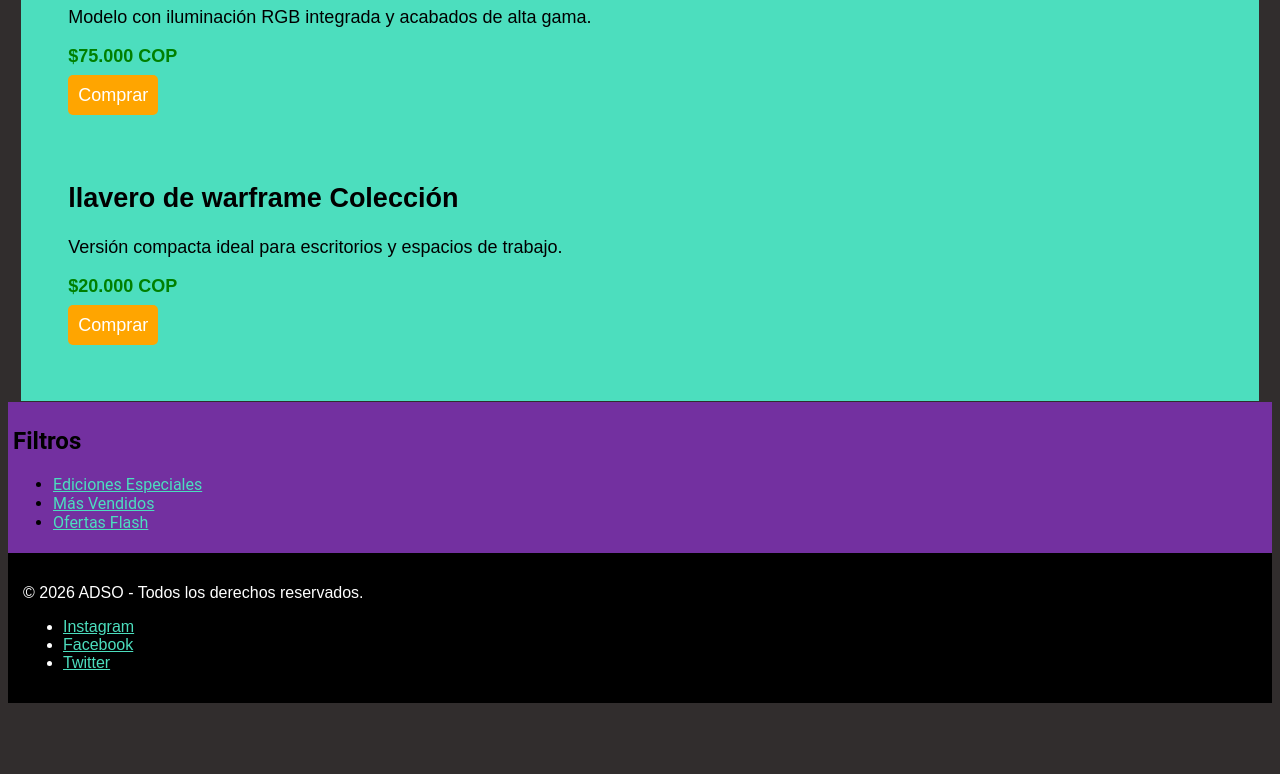
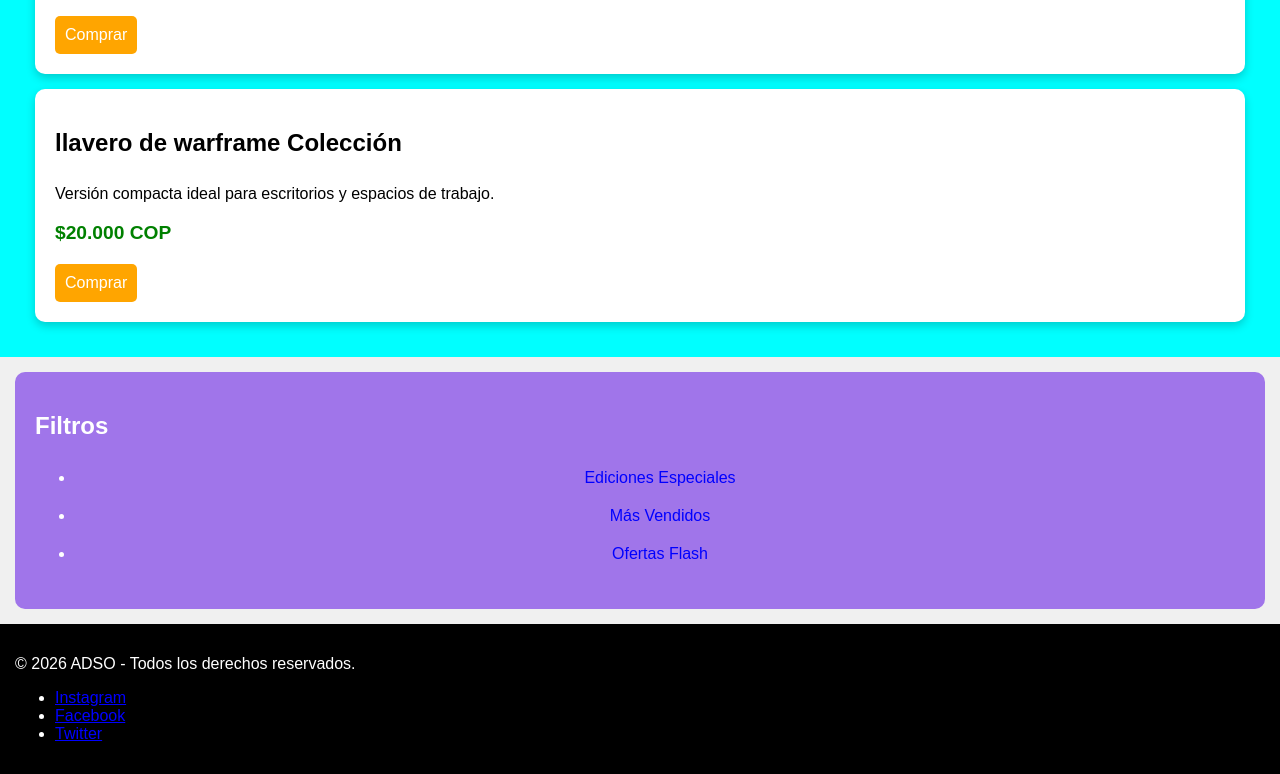
Before and after one commit to David-santiago-svg/CSS, a plain HTML site: page index.html in a window 1280 px wide. Shown: the part 861-1635 px from the top of the page. Before the commit the page ends 1572 px from the top, so only its background shows below. Drawn offline with Linux system fonts and the light colour scheme.

Commit message:
feat(ui): implementar pseudoclases interactivas en aside y pseudoelementos en productos

```diff
--- a/style.css
+++ b/style.css
@@ -1,83 +1,175 @@
 :root {
-  --color: #4cdebe;
-  --fuente-principal: "Roboto", sans-serif;
-  --espaciado-pequeno: 8px;
-  --espaciado-mediano: 15px;
-  --espaciado-grande: 24px;
+    --color-fondo: #f0f0f0;
+    --color-titulo: blue;
+    --color-titulo-hover: darkblue;
+    --color-enlace: red;
+    --color-enlace-hover: white;
+    --color-main: aqua;
+    --color-tarjeta: white;
+    --color-aside: rgb(160, 117, 234);
+    --color-footer: black;
+    --color-precio: green;
+    --color-boton: orange;
+    --color-boton-hover: darkorange;
+    --color-texto-claro: white;
+    --espaciado-pequeno: 10px;
+    --espaciado-medio: 20px;
+    --espaciado-grande: 15px;
+    --radio-borde: 10px;
+    --radio-boton: 5px;
 }
 
 body {
-  background-color: #312d2d;
+    background-color: var(--color-fondo);
     font-family: Arial, sans-serif;
-}
-
-head {
-  font: var(--fuente-principal);
+    margin: 0;
+    padding: 0;
 }
 
 .Titulo {
-  color: var(--color);
+    color: var(--color-titulo);
     text-align: center;
+    transition: 0.5s;
 }
 
-nav ul li a {
-  color: var(--color);
-  text-decoration: none;
-  font-size: medium;
-  padding: 10px 30px;
+.Titulo:hover {
+    color: var(--color-titulo-hover);
+    transform: scale(1.05);
+}
+article h2::after {
+    content: "";
+    display: block;
+    width: 60px;
+    height: 3px;
+    background-color: var(--color-secundario);
+    margin-top: 5px;
 }
 
 header {
-  background-image: url(tau\ css.jpg);
+    background-image: url("tau css.jpg");
     background-size: cover;
     background-position: center;
-  font-family: var(--fuente-principal);
-  font-size: larger;
-  padding: 20px 10px;
-  margin: 10px auto;
+    padding: var(--espaciado-medio);
+}
+
+header nav ul {
+    list-style: none;
+    text-align: center;
+    padding: 0;
+}
+
+header nav ul li {
+    display: inline-block;
+    margin: var(--espaciado-pequeno);
+}
+
+header nav ul li a {
+    color: var(--color-enlace);
+    text-decoration: none;
+    font-weight: bold;
+    transition: 0.3s;
+}
+
+header nav ul li a:hover {
+    background-color: var(--color-enlace);
+    color: var(--color-enlace-hover);
+    padding: var(--espaciado-pequeno);
+    border-radius: var(--radio-boton);
 }
 
 main {
-  background-color: var(--color);
-  padding: 30px 1%;
-  font-size: large;
-  margin: 1px 1%;
+    background-color: var(--color-main);
+    padding: var(--espaciado-medio);
 }
 
 article {
-  padding: 20px;
-  margin: 15px;
-  font-family: var(--fuente-principal) var(--espaciado-mediano)
+    background-color: var(--color-tarjeta);
+    padding: var(--espaciado-medio);
+    margin: var(--espaciado-grande);
+    border-radius: var(--radio-borde);
+    box-shadow: 0px 4px 10px rgba(0,0,0,0.2);
+    transition: 0.3s;
+}
+
+article h2::after {
+    content: "";
+    display: block;
+    width: 60px;
+    height: 3px;
+    background-color: var(--color-secundario);
+    margin-top: 5px;
+}
+
+article:hover {
+    transform: translateY(-5px);
+    box-shadow: 0px 8px 15px rgba(0,0,0,0.3);
 }
 
 aside {
-  background-color: rgba(164, 51, 245, 0.575);
-  font-family: var(--fuente-principal);
-  padding: 5px;
-}
-
-footer {
-  background-color: crimson;
-  font-family: var(--fuente-principal) var(--espaciado-pequeno)
+    background-color: var(--color-aside);
+    color: var(--color-texto-claro);
+    padding: var(--espaciado-medio);
+    margin: var(--espaciado-grande);
+    border-radius: var(--radio-borde);
 }
 
 .precio {
-  color: green;
+    color: var(--color-precio);
     font-weight: bold;
-  font-family: var(--fuente-principal) var(--espaciado-grande)
+    font-size: 1.2em;
 }
 
+
 .btn-comprar {
-  background-color: orange;
-  color: white;
-  padding: 10px;
+    background-color: var(--color-boton);
+    color: var(--color-texto-claro);
+    padding: var(--espaciado-pequeno);
     text-decoration: none;
-  border-radius: 5px;
-  font-family: var(--fuente-principal) var(--espaciado-grande)
+    border-radius: var(--radio-boton);
+    display: inline-block;
+    transition: 0.3s;
 }
 
+.btn-comprar:hover {
+    background-color: var(--color-boton-hover);
+    transform: scale(1.1);
+}
+
+
 footer {
-  background-color: black;
-  color: white;
-  padding: 15px;
+    background-color: var(--color-footer);
+    color: var(--color-texto-claro);
+    padding: var(--espaciado-grande);
 }
+
+article,
+aside {
+    animation: aparecer 1s ease-in-out;
+    text-align: left;
+}
+
+aside a {
+    display: block;
+    color: var(--color-texto-claro);
+    text-decoration: none;
+    padding: var(--espaciado-pequeno);
+    border-radius: var(--radio-boton);
+    transition: all 0.3s ease;
+}
+
+aside a::before {
+    color: var(--color-texto-claro);
+    font-weight: bold;
+}
+
+aside a:hover {
+    background-color: var(--color-hover-aside);
+    color: var(--color-texto-claro);
+    padding-left: 15px;
+}
+
+
+aside a:focus {
+    outline: 3px solid var(--color-secundario);
+    outline-offset: 3px;
+}
```
Also changed, not shown: 1 other file. Lines whose indentation alone changed are shown as unchanged.
